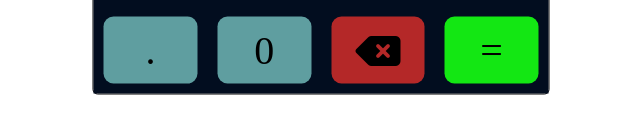
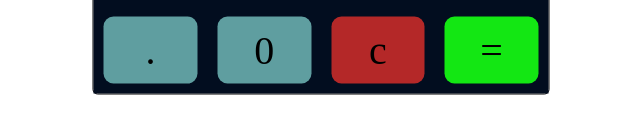
Before and after one commit to Ravi310/Calculator, a plain HTML site: page index.html in a window 1280 px wide. Shown: the part 546-680 px from the top of the page, without its empty margins (319-959 px from the left). Drawn offline with Linux system fonts and the light colour scheme.

Commit message:
Changed backspace

```diff
--- a/index.html
+++ b/index.html
@@ -33,7 +33,7 @@
             <div class="items op">/</div>
             <div class="items">.</div>
             <div class="items">0</div>
-            <div class="items" id="backspace"><i class="fas fa-backspace"></i></div>
+            <div class="items" id="backspace">c</i></div>
             <div class="items" id="equal">=</div>
         </div>
     </div>
```
